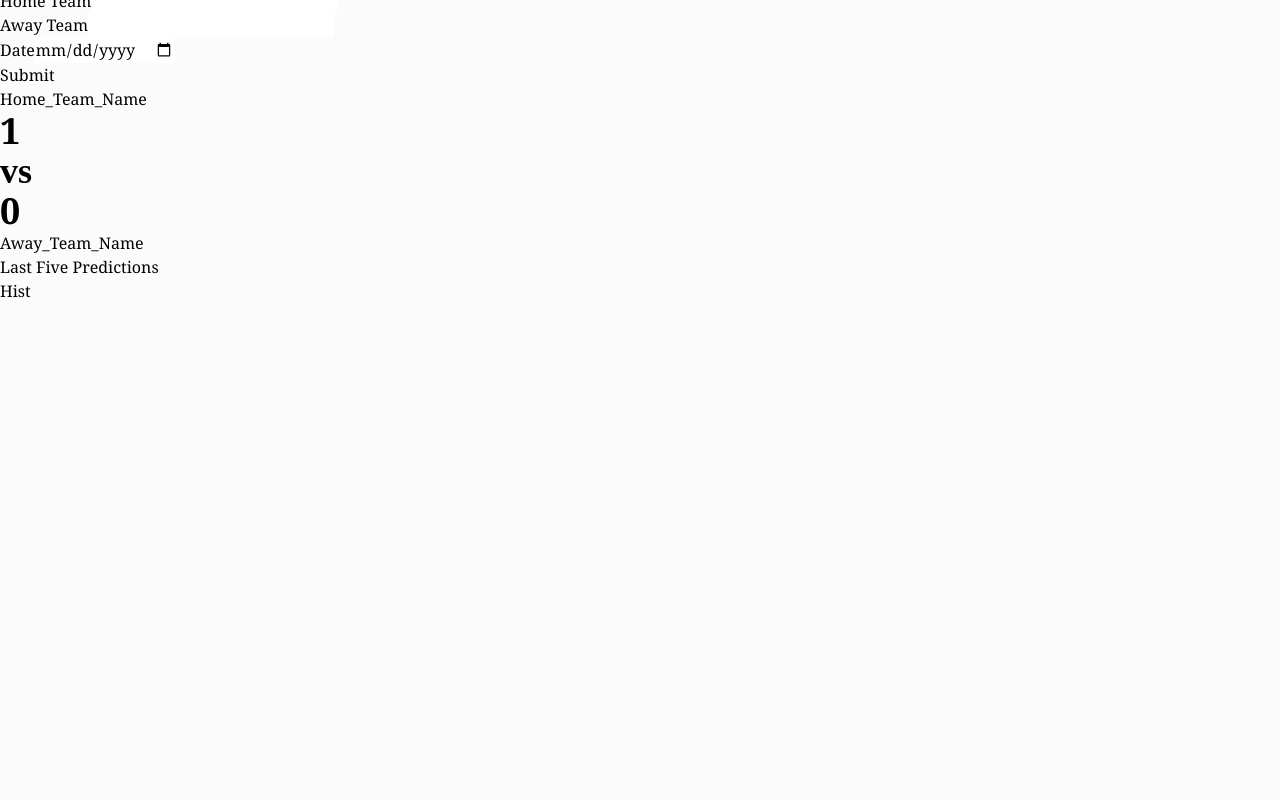
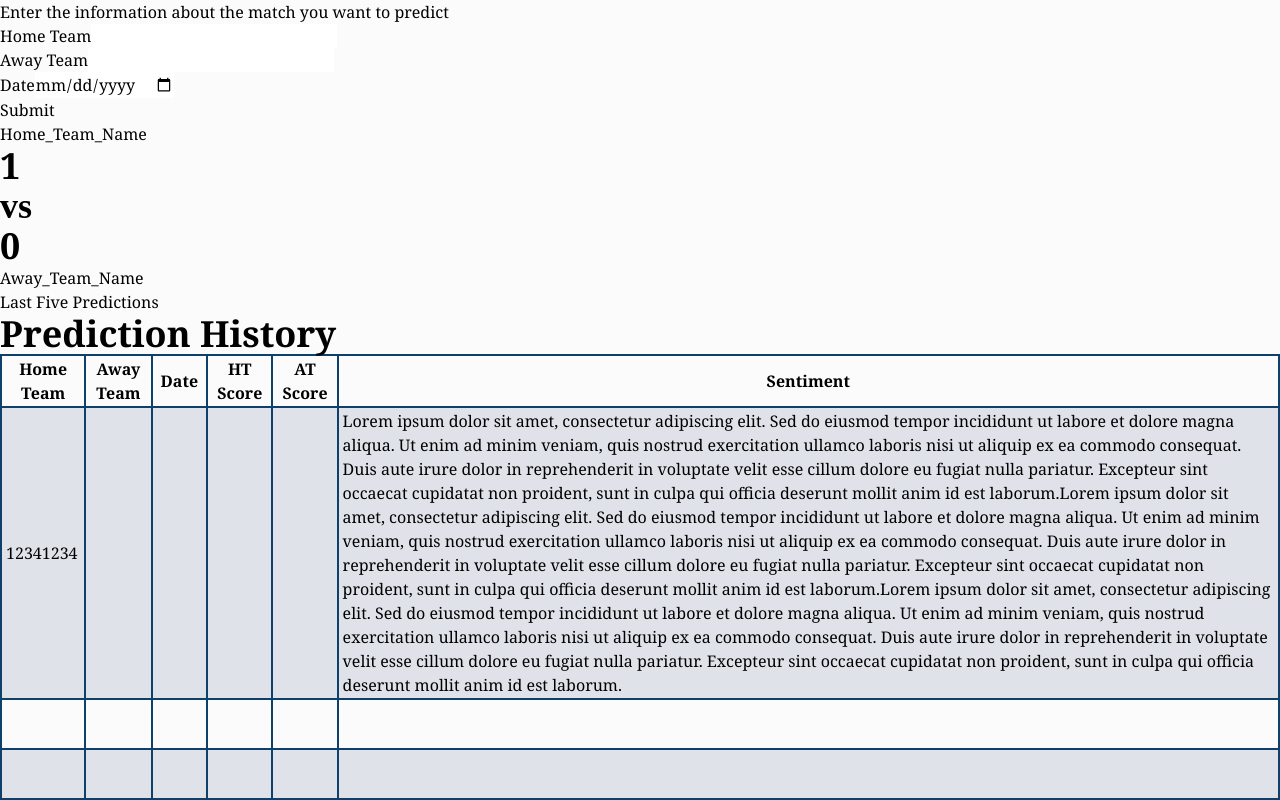
Before and after one commit to Shahir47/DB_Frontend, a React (Vite) app: page / in a window 1280 px wide. Shown: the part 409-1209 px from the top of the page. Before the commit the page ends 800 px from the top, so only its background shows below. Built offline with nearby package versions, Linux system fonts and the light colour scheme.

Commit message:
All done v1

```diff
--- a/src/components/Hero.jsx
+++ b/src/components/Hero.jsx
@@ -2,9 +2,9 @@ import React from 'react'
 
 const Hero = () => {
   return (
-    <div id="hero" className='w-full h-screen'>
+    <div id="hero" className='w-full h-screen flex items-center'>
         <div className='max-w-[1240px] mx-auto p-1'>
-            <div className='mt-[100px] mb-[100px]'>
+            <div className='mb-[100px]'>
                 <h2 className='text-center text-[#042138e3]'>Welcome to Soccer Predict</h2>
                 <p className='text-gray-400 text-center uppercase pt-2 tracking-wider'>A platform to predict the score of incoming soccer matches</p>
             </div>
@@ -29,7 +29,7 @@ const Hero = () => {
 
                             <div></div>
                             <div className='mx-auto '>
-                                <button className='rounded-lg text-lg bg-[#0d406ae3] text-white border-2 border-[#0d406a] h-[45px] w-[200px] flex justify-center items-center'>Submit</button>
+                                <button className='rounded-lg text-lg bg-[#0d406ae3] text-white border-2 border-[#0d406a] h-[45px] w-[100px] sm:w-[200px] flex justify-center items-center'>Submit</button>
                             </div>
                             <div></div>
                         </div>
--- a/src/components/Hist.jsx
+++ b/src/components/Hist.jsx
@@ -3,8 +3,53 @@ import React from 'react'
 const Hist = () => {
   return (
     <div id="hist" className='w-full h-screen flex items-center'>
-        <div className='max-w-[1240px] mx-auto'>
-            Hist
+        <div className='max-w-[1240px] mx-auto mt-[-150px]'>
+            <h2 className='text-[#042138e3]'>Prediction History</h2>
+            <div className='max-w-[1050px] mt-[25px]'>
+                <table className='max-w-[1050px] text-center'>
+                    <thead className='text-white bg-[#0d406ae3]'>
+                        <tr>
+                            <th>Home Team</th>
+                            <th>Away Team</th>
+                            <th>Date</th>
+                            <th>HT Score</th>
+                            <th>AT Score</th>
+                            <th className='w-[400px]'>Sentiment</th>
+                        </tr>
+                    </thead>
+
+                    <tbody>
+                        <tr>
+                            <td>12341234</td>
+                            <td></td>
+                            <td></td>
+                            <td></td>
+                            <td></td>
+                            <td>
+                                <div className='overflow-y-scroll text-justify max-h-[40px]'>
+                                    Lorem ipsum dolor sit amet, consectetur adipiscing elit. Sed do eiusmod tempor incididunt ut labore et dolore magna aliqua. Ut enim ad minim veniam, quis nostrud exercitation ullamco laboris nisi ut aliquip ex ea commodo consequat. Duis aute irure dolor in reprehenderit in voluptate velit esse cillum dolore eu fugiat nulla pariatur. Excepteur sint occaecat cupidatat non proident, sunt in culpa qui officia deserunt mollit anim id est laborum.Lorem ipsum dolor sit amet, consectetur adipiscing elit. Sed do eiusmod tempor incididunt ut labore et dolore magna aliqua. Ut enim ad minim veniam, quis nostrud exercitation ullamco laboris nisi ut aliquip ex ea commodo consequat. Duis aute irure dolor in reprehenderit in voluptate velit esse cillum dolore eu fugiat nulla pariatur. Excepteur sint occaecat cupidatat non proident, sunt in culpa qui officia deserunt mollit anim id est laborum.Lorem ipsum dolor sit amet, consectetur adipiscing elit. Sed do eiusmod tempor incididunt ut labore et dolore magna aliqua. Ut enim ad minim veniam, quis nostrud exercitation ullamco laboris nisi ut aliquip ex ea commodo consequat. Duis aute irure dolor in reprehenderit in voluptate velit esse cillum dolore eu fugiat nulla pariatur. Excepteur sint occaecat cupidatat non proident, sunt in culpa qui officia deserunt mollit anim id est laborum.
+                                </div>
+                            </td>
+                        </tr>
+                        <tr>
+                            <td></td>
+                            <td></td>
+                            <td></td>
+                            <td></td>
+                            <td></td>
+                            <td></td>
+                        </tr>
+                        <tr>
+                            <td></td>
+                            <td></td>
+                            <td></td>
+                            <td></td>
+                            <td></td>
+                            <td></td>
+                        </tr>
+                    </tbody>
+                </table>
+            </div>
         </div>
     </div>
   )
--- a/src/components/SideNav.jsx
+++ b/src/components/SideNav.jsx
@@ -1,10 +1,24 @@
 import React from 'react';
+import { useState } from 'react';
 import { GiSoccerBall } from "react-icons/gi";
 import { GiSoccerField } from "react-icons/gi";
+import { IoMenu } from "react-icons/io5";
 
 const SideNav = () => {
+
+  const [side, setSide] = useState(true);
+
+  const setSideVal = () => {
+    setSide(!side);
+  }
+
   return (
-    <div className='w-[70px] h-screen bg-[#0d406ae3] fixed'>
+    <div>
+        <div onClick={setSideVal} className='cursor-pointer fixed right-5 top-5 sm:right-10 sm:top-10'>
+            <IoMenu size={35}/>
+        </div>
+        <div className={side ? 'fixed w-[70px] h-full bg-[#0d406ae3] ease-in duration-500' :
+         ' fixed left-[-100%] top-0 ease-in duration-300'}>
             <a href='#hero'>
                 <div className='flex items-end tracking-widest font_logo'>
                     <h1 className='text-6xl ml-[14px] text-white'>S</h1>
@@ -30,6 +44,7 @@ const SideNav = () => {
                 </a>
             </div>
         </div>
+    </div>
   )
 }
 
--- a/src/index.css
+++ b/src/index.css
@@ -5,6 +5,28 @@
 html {
     scroll-behavior: smooth;
     font-family: Cambria;
+}
+
+th, td {
+    border: 2px solid #0d406a;
+}
+
+th {
+    padding-left: 8px;
+    padding-right: 8px;
+}
+
+td {
+    padding-left: 4px;
+    padding-right: 4px;
+}
+
+tr {
+    height: 50px;
+}
+
+tbody tr:nth-child(odd) {
+    background-color: rgb(223, 226, 232)
 }
 
 .font_logo {
```
Lines whose indentation alone changed are shown as unchanged.
